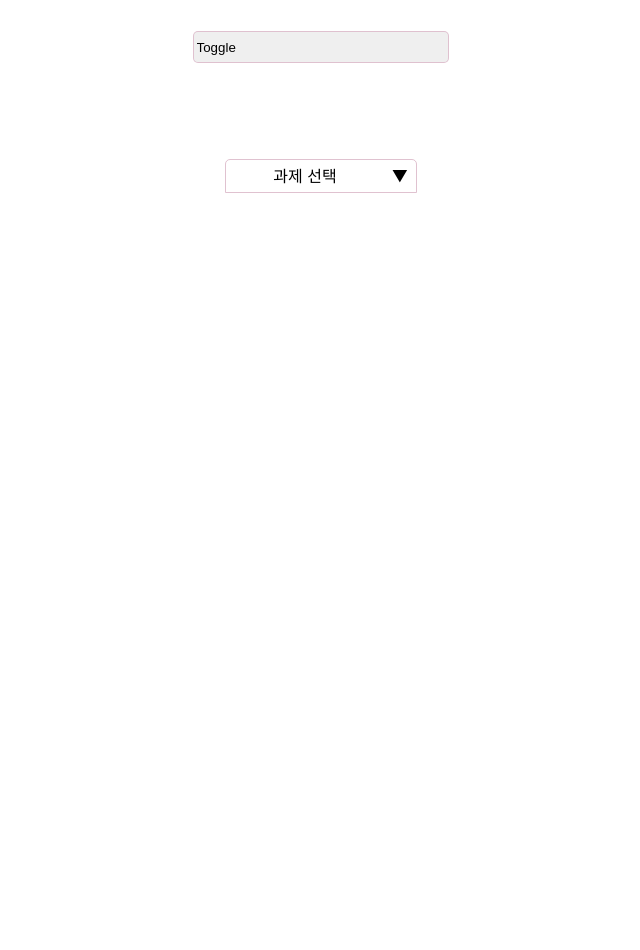
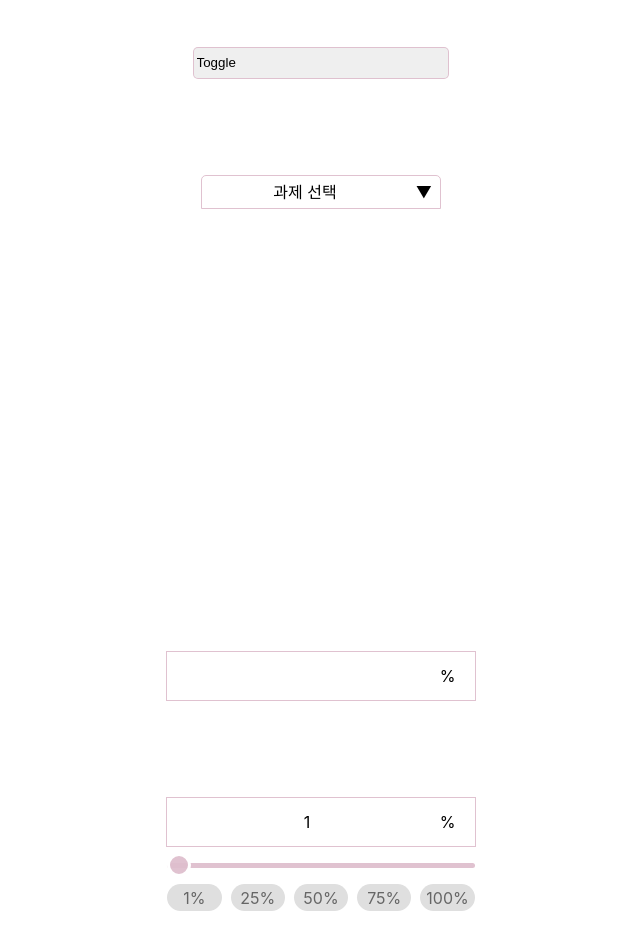
Before and after one commit to allie1125/wanted_pre_onboarding, a React (Create React App) app: page / in a window 1280 px wide. Shown: the part 680-1630 px from the top of the page, without its empty margins (319-959 px from the left). Before the commit the page ends 1287 px from the top, so only its background shows below. Built offline with nearby package versions, Linux system fonts and the light colour scheme.

Commit message:
[ADD] Slider(핵심요소) 구현

```diff
--- a/src/App.js
+++ b/src/App.js
@@ -5,16 +5,22 @@ import Tab from "./components/Tab";
 import Input from "./components/Input";
 import Dropdown from "./components/Dropdown";
 import Dropdown2 from "./components/Dropdown2";
+import Slider from "./components/Slider";
+import Slider2 from "./components/Slider2";
 
 function App() {
   return (
     <div className="App">
+      <h1>wanted_pre_onboarding 과제</h1>
+      <h2>홍선영</h2>
       <Toggle />
       <Toggle2 />
       <Tab />
       <Input />
       <Dropdown />
       <Dropdown2 />
+      <Slider />
+      <Slider2 />
     </div>
   );
 }
--- a/src/components/Dropdown2.js
+++ b/src/components/Dropdown2.js
@@ -27,11 +27,13 @@ const Dropdown = () => {
       const result = dropdownMenus.filter((word) => word.toLowerCase().includes(value.toLowerCase()));
       setSearchResultMenu(result);
     } else {
+      //검색입력값이 없거나 모두지워졌을때 검색메뉴배열 비우기
       setSearchResultMenu([]);
     }
   };
 
   const renderAllDropdownMenu = () => {
+    //검색입력값이 없을 때 기본메뉴배열 노출
     if (value === "") {
       return dropdownMenus.map((el, i) => (
         <li
@@ -49,6 +51,7 @@ const Dropdown = () => {
   };
 
   const renderSearchDropdownMenu = () => {
+    //검색문자를 포함하는 메뉴배열 노출
     return searchResultMenu.map((el, i) => (
       <li
         key={i}
--- a/src/components/Slider.js
+++ b/src/components/Slider.js
@@ -1,12 +1,48 @@
-import React from "react";
+import React, { useState, useEffect, useRef } from "react";
 
 const Slider = () => {
+  const [width, setWidth] = useState(0);
+  const [xPosition, setXPosition] = useState(0);
+  const [innerWidth, setInnerWidth] = useState(0);
+  const elementRef = useRef(null);
+  useEffect(() => {
+    setWidth(elementRef.current.clientWidth);
+    // setRect(elementRef.current.offsetTop);
+  }, []); //empty dependency array so it only runs once at render
+  useEffect(() => {
+    console.log("width?", width);
+    // console.log("rect?", rect);
+  }, [width]);
+
+  useEffect(() => {
+    setInnerWidth(window.innerWidth);
+    console.log("window.innerWidth", window.innerWidth);
+  }, [window.innerWidth]);
+
+  const handleResize = () => {
+    setInnerWidth(window.innerWidth);
+    console.log(`브라우저 화면사이즈:${window.innerWidth}`);
+  };
+
+  useEffect(() => {
+    window.addEventListener("resize", handleResize);
+    return () => {
+      window.removeEventListener("resize", handleResize);
+    };
+  }, []);
+
+  const onClickPercentageBar = (e) => {
+    const { pageX } = e;
+    setXPosition(pageX);
+  };
   return (
     <div className="slider_box">
       <div className="count_box">
-        <span></span> %
+        <span className="count">{xPosition > 0 ? Math.ceil(xPosition - (innerWidth - 117) / 2) : ""}</span> <span className="percent">%</span>
       </div>
-      <div className="percent_box"></div>
+      <div className="percent_line_box">
+        <div ref={elementRef} className="line" onMouseMove={(e) => onClickPercentageBar(e)}></div>
+      </div>
     </div>
   );
 };
--- /dev/null
+++ b/src/components/Slider2.js
@@ -0,0 +1,36 @@
+import React, { useState } from "react";
+
+const Slider2 = () => {
+  const [percentageValue, setPercentageValue] = useState(1);
+  const percentButton = [1, 25, 50, 75, 100];
+  const onChangePercentValue = (value) => {
+    setPercentageValue(value);
+  };
+  return (
+    <div className="slider_box">
+      <div className="count_box">
+        <span className="count">{percentageValue}</span> <span className="percent">%</span>
+      </div>
+      <div className="percent_line_box">
+        <input
+          className="line"
+          type="range"
+          min="1"
+          max="100"
+          step="1"
+          value={percentageValue}
+          onChange={(e) => onChangePercentValue(e.target.value)}
+        ></input>
+      </div>
+      <div className="percent_buttons_box">
+        {percentButton.map((el, index) => (
+          <div key={index} onClick={() => onChangePercentValue(el)}>
+            {el}%
+          </div>
+        ))}
+      </div>
+    </div>
+  );
+};
+
+export default Slider2;
--- a/src/style.scss
+++ b/src/style.scss
@@ -3,7 +3,7 @@ $theme_color: rgba(222, 190, 205, 0.934);
 .toggle_container {
   display: flex;
   width: 20%;
-  margin: 10% auto 0;
+  margin: 0 auto;
   position: relative;
   background-color: $theme_color;
   border: 4px solid $theme_color;
@@ -182,15 +182,17 @@ $theme_color: rgba(222, 190, 205, 0.934);
   }
 }
 
+//dropdown 컴포넌트
 .dropdown_box2 {
   padding: 3rem 0;
-  min-height: 400px;
+  min-height: 380px;
   ul {
     list-style: none;
     list-style-type: none;
     width: 15%;
     margin: 0 auto;
     padding: 0;
+    min-width: 15rem;
     li {
       border: 0.1px solid $theme_color;
       line-height: 2;
@@ -229,3 +231,71 @@ $theme_color: rgba(222, 190, 205, 0.934);
     }
   }
 }
+
+//slider 컴포넌트
+.slider_box {
+  padding: 3rem 0;
+  margin: 0 auto;
+  width: 100%;
+  .count_box {
+    border: 1px solid $theme_color;
+    width: 22%;
+    margin: 0 auto;
+    height: 3rem;
+    line-height: 3;
+    padding: 0 1%;
+    span {
+      width: 10%;
+    }
+    .count {
+      text-align: center;
+    }
+    .percent {
+      float: right;
+    }
+  }
+  .percent_line_box {
+    width: 100%;
+    cursor: pointer;
+
+    .line {
+      all: unset;
+      margin: 0 auto;
+      width: 24% !important;
+      height: 0.3rem;
+      background-color: $theme_color;
+      margin-top: 1rem;
+      border-radius: 10px;
+    }
+  }
+  .percent_buttons_box {
+    display: flex;
+    justify-content: space-between;
+    width: 24%;
+    margin: 0 auto;
+    padding: 1%;
+    > div {
+      background-color: #dfdfdf;
+      border-radius: 15px;
+      padding: 1%;
+      color: #666;
+      width: 3rem;
+      cursor: pointer;
+      &:hover {
+        background-color: $theme_color;
+        color: #fff;
+      }
+    }
+  }
+
+  input[type="range"]::-webkit-slider-thumb {
+    -webkit-appearance: none;
+    width: 1.5rem;
+    height: 1.5rem;
+    border-radius: 15px;
+    background: $theme_color;
+    border: 3px solid #fff;
+    cursor: pointer;
+    // box-shadow: -100vw 0 0 100vw dodgerblue;
+  }
+}
```
